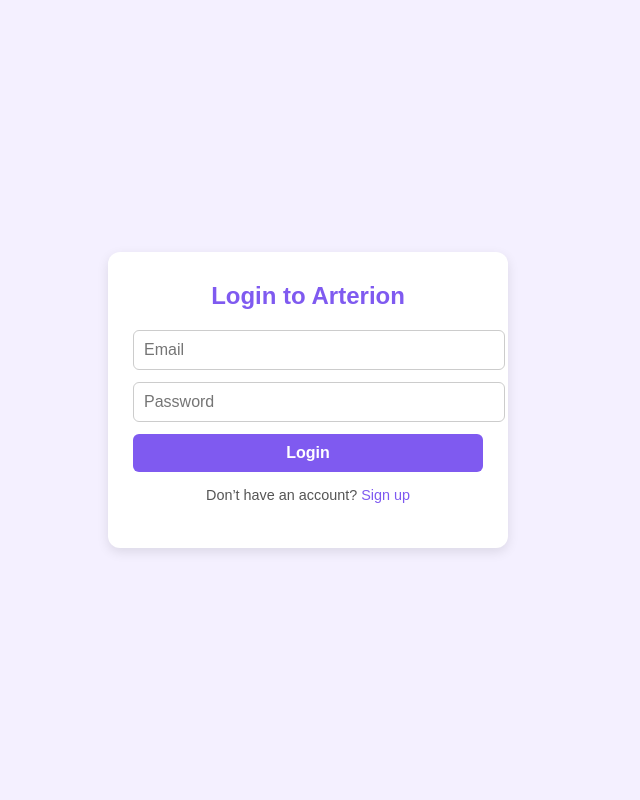
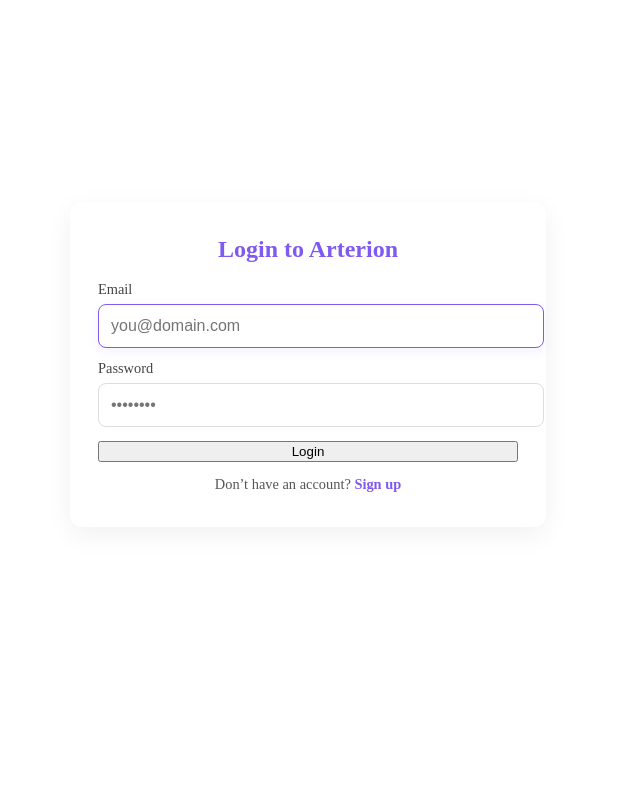
Before and after one commit to nlanchorez-bit/CI4-ArtShop, a CodeIgniter 4 app: the page made by backend/app/Views/user/login.php in a window 1280 px wide. Shown: the whole page, without its empty margins (332-972 px from the left). Run offline with PHP 8.4 and a stand-in for CodeIgniter, Linux system fonts and the light colour scheme; the template is opened without the code that fills it, so the values that code supplies are empty; some libraries are stand-ins or nearby versions.

Commit message:
refactor(login): Changed the structure of Login

```diff
--- a/backend/app/Views/user/login.php
+++ b/backend/app/Views/user/login.php
@@ -1,94 +1,164 @@
+<?php
+// app/Views/user/login.php
+$title = 'Login | Arterion';
+?>
 <!doctype html>
 <html lang="en">
 
-<head>
-  <meta charset="utf-8">
-  <meta name="viewport" content="width=device-width, initial-scale=1">
-  <title>Login | Arterion</title>
+<?= view('components/head') ?>
+
+<body>
+  <?= view('components/header') ?>
+
+  <main class="container auth-page" role="main" aria-labelledby="login-title">
     <style>
-    body {
-      margin: 0;
-      font-family: Arial, sans-serif;
-      background: #f4f0ff;
+      /* Scoped auth styles to avoid interfering with roadmap or global styles */
+      .auth-page {
+        min-height: calc(100vh - 160px);
+        /* account for header + footer approximate height */
         display: flex;
         align-items: center;
         justify-content: center;
-      height: 100vh;
-      color: #111;
+        padding: 36px 12px;
       }
 
-    .login-box {
+      .form-box {
+        width: 100%;
+        max-width: 420px;
         background: #fff;
-      padding: 30px 25px;
         border-radius: 12px;
-      box-shadow: 0 4px 12px rgba(0, 0, 0, 0.1);
-      width: 100%;
-      max-width: 350px;
+        padding: 34px 28px;
+        box-shadow: 0 8px 28px rgba(11, 12, 20, 0.06);
       }
 
-    .login-box h2 {
-      margin-top: 0;
-      margin-bottom: 20px;
+      .form-box h2 {
+        margin: 0 0 18px 0;
+        text-align: center;
+        color: var(--brand, #7f5af0);
         font-size: 1.5rem;
-      text-align: center;
-      color: #7f5af0;
       }
 
-    .login-box input {
-      width: 100%;
-      padding: 10px;
+      .form-row {
         margin-bottom: 12px;
-      border: 1px solid #ccc;
-      border-radius: 6px;
-      font-size: 1rem;
       }
 
-    .btn {
-      display: inline-block;
-      width: 100%;
-      padding: 10px;
-      border-radius: 6px;
-      text-decoration: none;
-      font-weight: bold;
-      text-align: center;
-      border: none;
-      cursor: pointer;
-      font-size: 1rem;
+      .form-row label {
+        display: block;
+        font-size: 0.9rem;
+        margin-bottom: 6px;
+        color: #444;
       }
 
-    .btn-primary {
-      background: #7f5af0;
-      color: #fff;
+      .form-row input[type="email"],
+      .form-row input[type="password"] {
+        width: 100%;
+        padding: 12px;
+        border-radius: 8px;
+        border: 1px solid #ddd;
+        font-size: 1rem;
+        transition: box-shadow .15s ease, border-color .15s ease;
       }
 
-    .login-box p {
-      text-align: center;
-      margin-top: 15px;
+      .form-row input:focus {
+        outline: none;
+        border-color: var(--brand, #7f5af0);
+        box-shadow: 0 4px 12px rgba(127, 90, 240, 0.08);
+      }
+
+      .form-actions {
+        margin-top: 14px;
+      }
+
+      .notice {
+        margin-bottom: 12px;
+        padding: 10px 12px;
+        border-radius: 8px;
+        font-size: 0.95rem;
+      }
+
+      .notice.error {
+        background: rgba(239, 69, 101, 0.06);
+        color: #b82e45;
+        border: 1px solid rgba(239, 69, 101, 0.08);
+      }
+
+      .notice.success {
+        background: rgba(127, 90, 240, 0.06);
+        color: var(--brand, #7f5af0);
+        border: 1px solid rgba(127, 90, 240, 0.08);
+      }
+
+      .small {
         font-size: 0.9rem;
         color: #555;
+        text-align: center;
+        margin-top: 14px;
       }
 
-    .login-box a {
-      color: #7f5af0;
+      .small a {
+        color: var(--brand, #7f5af0);
         text-decoration: none;
+        font-weight: 600;
       }
 
-    .login-box a:hover {
+      .small a:hover {
         text-decoration: underline;
       }
     </style>
-</head>
 
-<body>
-  <div class="login-box">
-    <h2>Login to Arterion</h2>
-    <form>
-      <input type="email" placeholder="Email" required>
-      <input type="password" placeholder="Password" required>
-      <button type="button" class="btn btn-primary">Login</button>
+    <section class="form-box" aria-labelledby="login-title">
+      <h2 id="login-title">Login to Arterion</h2>
+
+      <?php
+      // $old and $errors are passed in from controller on GET OR via flashdata.
+      $old = $old ?? [];
+      $errors = $errors ?? [];
+      $success = session()->getFlashdata('success') ?? null;
+      ?>
+
+      <!-- show success flash -->
+      <?php if ($success) : ?>
+        <div class="notice success" role="status"><?= esc($success) ?></div>
+      <?php endif; ?>
+
+      <!-- show validation errors (general list) -->
+      <?php if (! empty($errors)) : ?>
+        <div class="notice error" role="alert" aria-live="assertive">
+          <strong>There were some problems with your input:</strong>
+          <ul style="margin:8px 0 0 18px;">
+            <?php foreach ($errors as $err) : ?>
+              <li><?= esc($err) ?></li>
+            <?php endforeach; ?>
+          </ul>
+        </div>
+      <?php endif; ?>
+
+      <form action="<?= site_url('login') ?>" method="post" novalidate>
+        <?= csrf_field() ?>
+
+        <div class="form-row">
+          <label for="email">Email</label>
+          <input id="email" type="email" name="email" value="<?= esc($old['email'] ?? '') ?>" placeholder="you@domain.com" required autofocus>
+        </div>
+
+        <div class="form-row">
+          <label for="password">Password</label>
+          <input id="password" type="password" name="password" placeholder="••••••••" required>
+        </div>
+
+        <div class="form-actions">
+          <button type="submit" class="btn btn-primary" style="width:100%;">Login</button>
+        </div>
       </form>
-    <p>Don’t have an account? <a href="signup.html">Sign up</a></p>
+
+      <div class="small">
+        Don’t have an account? <a href="<?= site_url('signup') ?>">Sign up</a>
       </div>
+    </section>
+  </main>
+
+  <?= view('components/footer') ?>
+
 </body>
 
 </html>
```
Lines whose indentation alone changed are shown as unchanged.
